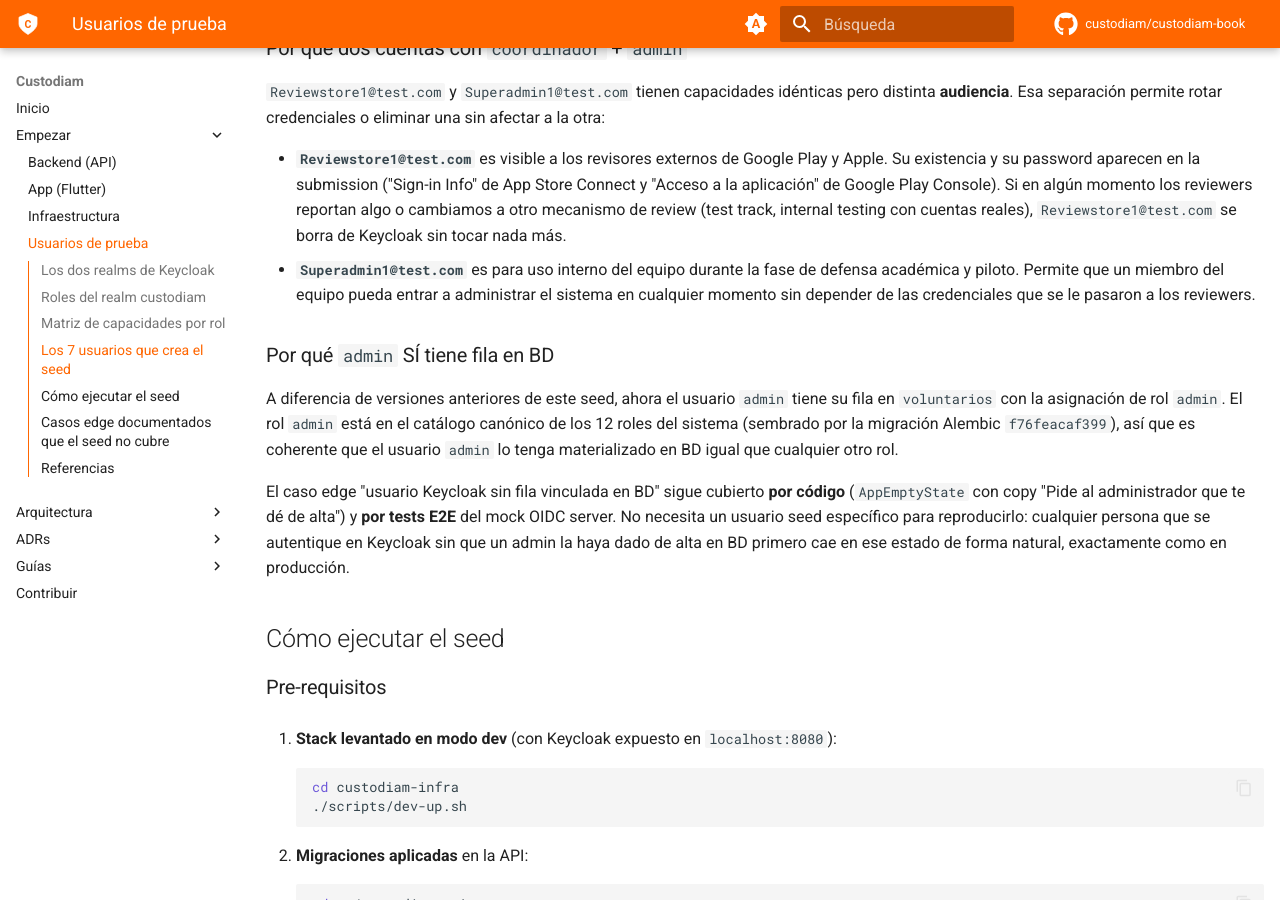
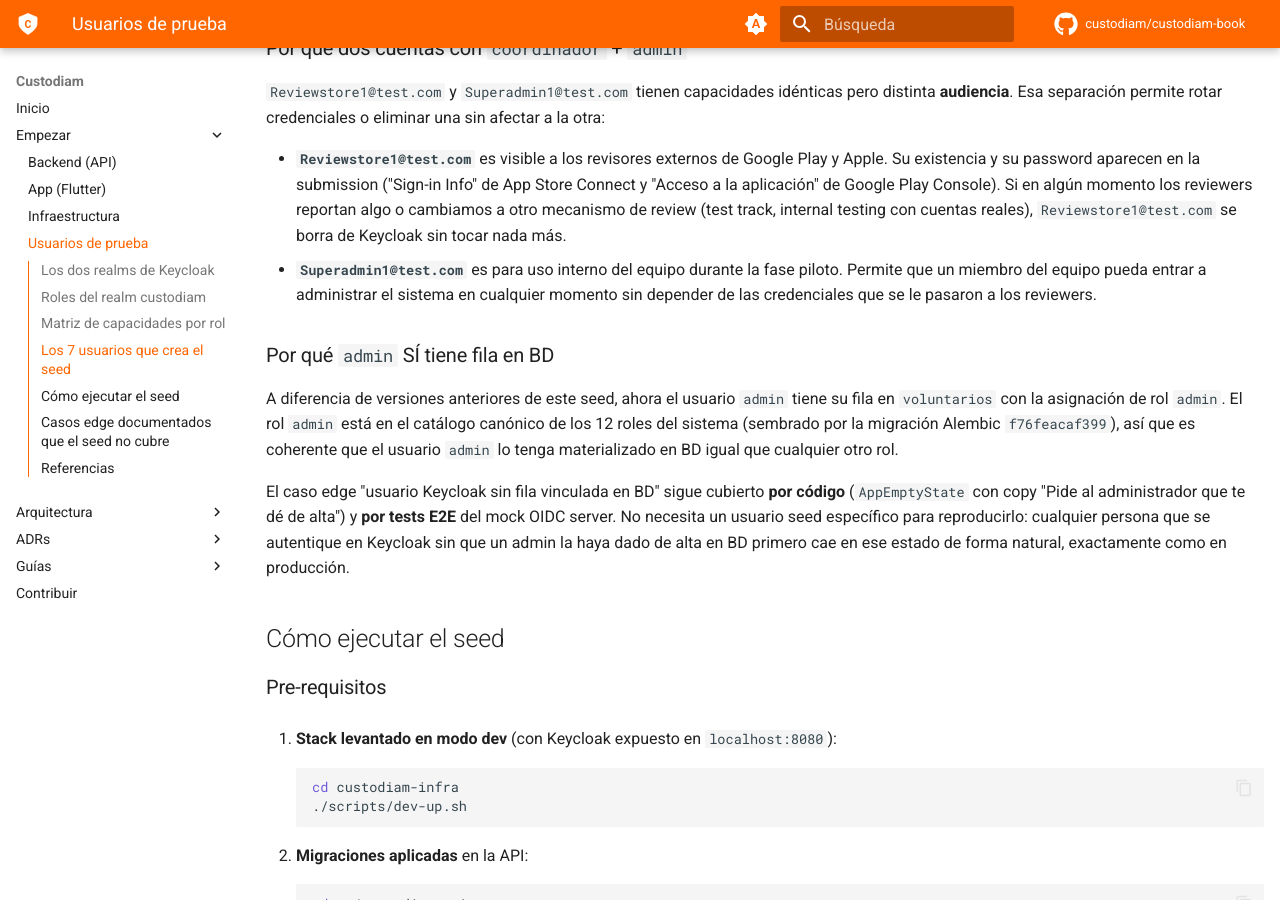
Before and after one commit to custodiam/custodiam-book, an MkDocs documentation site: the page built from docs/empezar/usuarios-prueba.md, in a window 1280 px wide and 900 px high, scrolled down 3545 px. Built offline with MkDocs 1.6.1 and Material for MkDocs 9.7.7, drawn with Linux system fonts in a browser that asks for light colours; comment, search, counter and statistics services are not loaded; some of the changed text lies outside the part shown.

Commit message:
chore(usuarios-prueba): retirar identificadores internos y referencias al contexto académico
- Sustituye dos menciones a 'defensa académica' por 'evaluación
  interna' y 'fase piloto' respectivamente.
- Sustituye el identificador 'EN-02-04 para Sprint 5' por una
  descripción funcional ('una iteración posterior del módulo de
  Voluntarios').

El contenido público del book no debe exponer la nomenclatura
interna del backlog ni el contexto académico del proyecto.

```diff
--- a/docs/empezar/usuarios-prueba.md
+++ b/docs/empezar/usuarios-prueba.md
@@ -94,7 +94,7 @@
 
 ## Los 7 usuarios que crea el seed
 
-Todas las cuentas siguen el patrón triple-igual **username = password = email = `<Rol>1@test.com`**. Es deliberadamente débil porque las credenciales aparecen en esta página pública y, en el caso de `Reviewstore1@test.com`, en la submission de Google Play y Apple App Store. No es una postura sobre seguridad real de producción: estas cuentas son **sacrificables** y solo se usan para QA del equipo, defensa académica y review de las stores. Las cuentas humanas de una agrupación que adopte Custodiam se crean por el flujo normal de alta de voluntario, no por este seed.
+Todas las cuentas siguen el patrón triple-igual **username = password = email = `<Rol>1@test.com`**. Es deliberadamente débil porque las credenciales aparecen en esta página pública y, en el caso de `Reviewstore1@test.com`, en la submission de Google Play y Apple App Store. No es una postura sobre seguridad real de producción: estas cuentas son **sacrificables** y solo se usan para QA del equipo, evaluación interna y review de las stores. Las cuentas humanas de una agrupación que adopte Custodiam se crean por el flujo normal de alta de voluntario, no por este seed.
 
 El patrón concreto cumple la `passwordPolicy` del realm `custodiam` (`length(8) and upperCase(1) and digits(1)`) sin necesidad de relajarla: la mayúscula inicial cubre `upperCase(1)`, el dígito `1` cubre `digits(1)` y la longitud del string sobra para `length(8)`. Usar el mismo string en los tres campos (username, password, email) reduce errores de copia/pega en QA y deja a los reviewers de las stores con un dato único que recordar por cuenta.
 
@@ -113,7 +113,7 @@
 `Reviewstore1@test.com` y `Superadmin1@test.com` tienen capacidades idénticas pero distinta **audiencia**. Esa separación permite rotar credenciales o eliminar una sin afectar a la otra:
 
 - **`Reviewstore1@test.com`** es visible a los revisores externos de Google Play y Apple. Su existencia y su password aparecen en la submission ("Sign-in Info" de App Store Connect y "Acceso a la aplicación" de Google Play Console). Si en algún momento los reviewers reportan algo o cambiamos a otro mecanismo de review (test track, internal testing con cuentas reales), `Reviewstore1@test.com` se borra de Keycloak sin tocar nada más.
-- **`Superadmin1@test.com`** es para uso interno del equipo durante la fase de defensa académica y piloto. Permite que un miembro del equipo pueda entrar a administrar el sistema en cualquier momento sin depender de las credenciales que se le pasaron a los reviewers.
+- **`Superadmin1@test.com`** es para uso interno del equipo durante la fase piloto. Permite que un miembro del equipo pueda entrar a administrar el sistema en cualquier momento sin depender de las credenciales que se le pasaron a los reviewers.
 
 ### Por qué `admin` SÍ tiene fila en BD
 
```
Also changed, not shown: other parts of docs/empezar/usuarios-prueba.md (+1 -1 lines).
